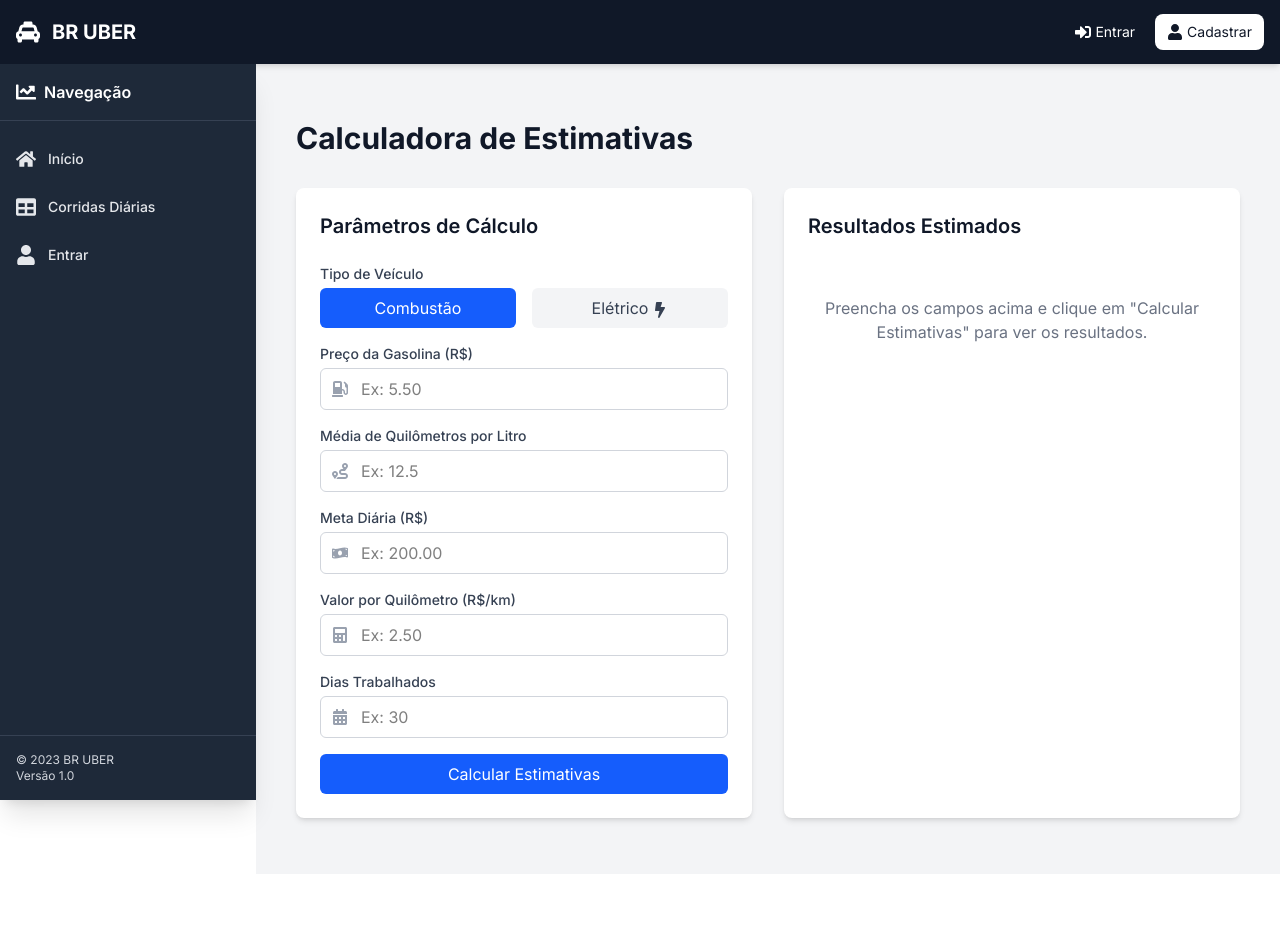
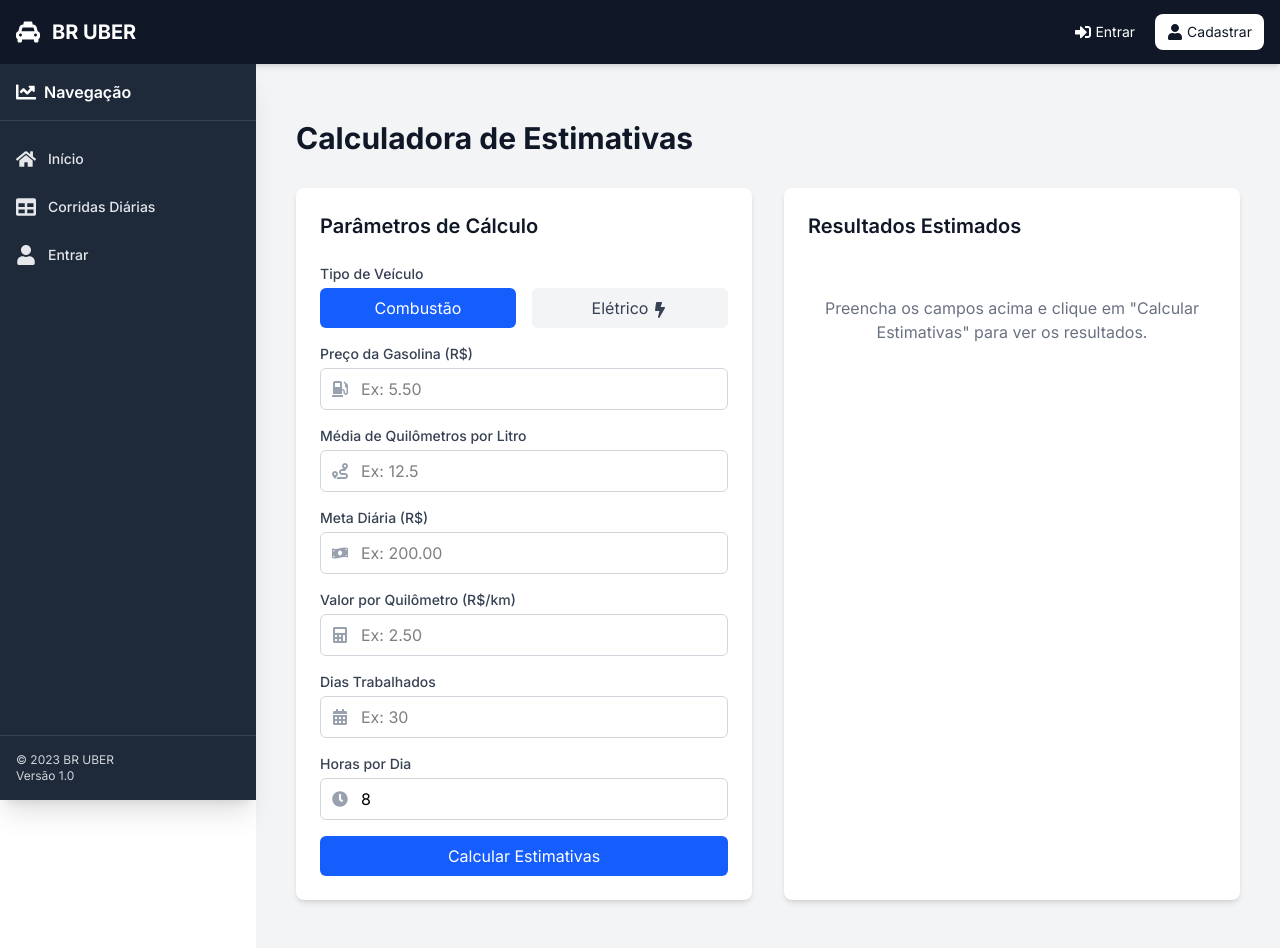
Before and after one commit to Brunoreis57/Ubertracker, a Next.js app: page /calculadora in a window 1280 px wide. Shown: the top 948 px of the page. Before the commit the page ends 874 px from the top, so only its background shows below. Built offline with nearby package versions, Linux system fonts and the light colour scheme.

Commit message:
Adicionada média de horas por corrida e valor médio por corrida na calculadora

```diff
--- a/app/calculadora/page.tsx
+++ b/app/calculadora/page.tsx
@@ -1,7 +1,7 @@
 'use client';
 
 import { useState } from 'react';
-import { FaGasPump, FaRoute, FaMoneyBillWave, FaCalculator, FaCalendarAlt, FaBolt, FaExchangeAlt } from 'react-icons/fa';
+import { FaGasPump, FaRoute, FaMoneyBillWave, FaCalculator, FaCalendarAlt, FaBolt, FaExchangeAlt, FaClock } from 'react-icons/fa';
 
 type TipoVeiculo = 'combustao' | 'eletrico';
 
@@ -14,6 +14,7 @@ const CalculadoraPage = () => {
   const [metaDiaria, setMetaDiaria] = useState<string>('');
   const [valorPorKm, setValorPorKm] = useState<string>('');
   const [diasTrabalhados, setDiasTrabalhados] = useState<string>('');
+  const [horasPorDia, setHorasPorDia] = useState<string>('8'); // Valor padrão de 8 horas
   const [resultados, setResultados] = useState<{
     combustao: {
       kmNecessarios: number;
@@ -28,6 +29,8 @@ const CalculadoraPage = () => {
       totalCorridasPeriodo: number;
       totalGanhoBrutoPeriodo: number;
       totalGanhoLiquidoPeriodo: number;
+      ganhoPorHora: number;
+      horasNecessarias: number;
     };
     eletrico: {
       kmNecessarios: number;
@@ -42,6 +45,8 @@ const CalculadoraPage = () => {
       totalCorridasPeriodo: number;
       totalGanhoBrutoPeriodo: number;
       totalGanhoLiquidoPeriodo: number;
+      ganhoPorHora: number;
+      horasNecessarias: number;
     };
   } | null>(null);
 
@@ -49,8 +54,9 @@ const CalculadoraPage = () => {
     const meta = parseFloat(metaDiaria);
     const valorKm = parseFloat(valorPorKm);
     const dias = parseFloat(diasTrabalhados);
+    const horas = parseFloat(horasPorDia);
 
-    if (isNaN(meta) || isNaN(valorKm) || isNaN(dias)) {
+    if (isNaN(meta) || isNaN(valorKm) || isNaN(dias) || isNaN(horas)) {
       return;
     }
 
@@ -58,6 +64,8 @@ const CalculadoraPage = () => {
     const kmNecessarios = meta / valorKm;
     const corridasNecessarias = Math.ceil(kmNecessarios / 10);
     const ganhoBruto = kmNecessarios * valorKm;
+    const horasNecessarias = (kmNecessarios / 30) * 1.2; // Estimativa: 30km/h média + 20% tempo parado
+    const ganhoPorHora = ganhoBruto / horasNecessarias;
 
     // Cálculos para combustão
     const precoGas = parseFloat(precoGasolina);
@@ -82,6 +90,7 @@ const CalculadoraPage = () => {
         const kWhNecessarios = kmNecessarios / kmkWh;
         const custoEnergia = kWhNecessarios * precoEnergiaValor;
         const ganhoLiquidoEletrico = ganhoBruto - custoEnergia;
+        const ganhoPorHoraEletrico = ganhoLiquidoEletrico / horasNecessarias;
 
         // Cálculos do período para elétrico
         const totalkWhPeriodo = kWhNecessarios * dias;
@@ -102,7 +111,9 @@ const CalculadoraPage = () => {
             totalCustoCombustivelPeriodo,
             totalCorridasPeriodo,
             totalGanhoBrutoPeriodo,
-            totalGanhoLiquidoPeriodo
+            totalGanhoLiquidoPeriodo,
+            ganhoPorHora: ganhoLiquido / horasNecessarias,
+            horasNecessarias
           },
           eletrico: {
             kmNecessarios,
@@ -116,7 +127,9 @@ const CalculadoraPage = () => {
             totalCustoEnergiaPeriodo,
             totalCorridasPeriodo,
             totalGanhoBrutoPeriodo: totalGanhoBrutoPeriodoEletrico,
-            totalGanhoLiquidoPeriodo: totalGanhoLiquidoPeriodoEletrico
+            totalGanhoLiquidoPeriodo: totalGanhoLiquidoPeriodoEletrico,
+            ganhoPorHora: ganhoPorHoraEletrico,
+            horasNecessarias
           }
         });
       }
@@ -128,6 +141,12 @@ const CalculadoraPage = () => {
       style: 'currency',
       currency: 'BRL'
     });
+  };
+
+  const formatarHoras = (horas: number) => {
+    const horasInteiras = Math.floor(horas);
+    const minutos = Math.round((horas - horasInteiras) * 60);
+    return `${horasInteiras}h${minutos > 0 ? ` ${minutos}min` : ''}`;
   };
 
   return (
@@ -314,6 +333,26 @@ const CalculadoraPage = () => {
               </div>
             </div>
 
+            <div>
+              <label className="block text-sm font-medium text-gray-700 mb-1">
+                Horas por Dia
+              </label>
+              <div className="relative">
+                <div className="absolute inset-y-0 left-0 pl-3 flex items-center pointer-events-none">
+                  <FaClock className="text-gray-400" />
+                </div>
+                <input
+                  type="number"
+                  min="1"
+                  max="24"
+                  value={horasPorDia}
+                  onChange={(e) => setHorasPorDia(e.target.value)}
+                  className="block w-full pl-10 pr-3 py-2 border border-gray-300 rounded-md focus:outline-none focus:ring-2 focus:ring-blue-500 text-black"
+                  placeholder="Ex: 8"
+                />
+              </div>
+            </div>
+
             <button
               onClick={calcularEstimativas}
               className="w-full bg-blue-600 text-white py-2 px-4 rounded-md hover:bg-blue-700 focus:outline-none focus:ring-2 focus:ring-blue-500 focus:ring-offset-2 transition-colors"
@@ -439,6 +478,33 @@ const CalculadoraPage = () => {
                   </p>
                 </div>
               </div>
+
+              {/* Nova seção de Tempo e Ganhos por Hora */}
+              <div className="bg-yellow-50 p-4 rounded-lg">
+                <h3 className="text-lg font-medium text-gray-900 mb-2">
+                  <FaClock className="inline-block mr-2" />
+                  Tempo e Ganhos por Hora
+                </h3>
+                <div className="space-y-2">
+                  <p className="text-gray-700">
+                    Horas necessárias por dia: <span className="font-semibold">{formatarHoras(resultados[tipoVeiculo].horasNecessarias)}</span>
+                  </p>
+                  <p className="text-gray-700">
+                    Ganho líquido por hora: <span className="font-semibold text-green-600">{formatarDinheiro(resultados[tipoVeiculo].ganhoPorHora)}/h</span>
+                  </p>
+                  <p className="text-gray-700">
+                    Média de horas por corrida: <span className="font-semibold">{formatarHoras(resultados[tipoVeiculo].horasNecessarias / resultados[tipoVeiculo].corridasNecessarias)}</span>
+                  </p>
+                  <p className="text-gray-700">
+                    Valor médio por corrida: <span className="font-semibold text-green-600">{formatarDinheiro(resultados[tipoVeiculo].ganhoBruto / resultados[tipoVeiculo].corridasNecessarias)}</span>
+                  </p>
+                  {resultados[tipoVeiculo].horasNecessarias > parseFloat(horasPorDia) && (
+                    <p className="text-red-600 font-medium mt-2">
+                      ⚠️ Atenção: O tempo necessário ({formatarHoras(resultados[tipoVeiculo].horasNecessarias)}) é maior que as horas disponíveis por dia ({horasPorDia}h). Considere ajustar sua meta ou aumentar as horas trabalhadas.
+                    </p>
+                  )}
+                </div>
+              </div>
             </div>
           ) : (
             <div className="text-center text-gray-500 py-8">
```
